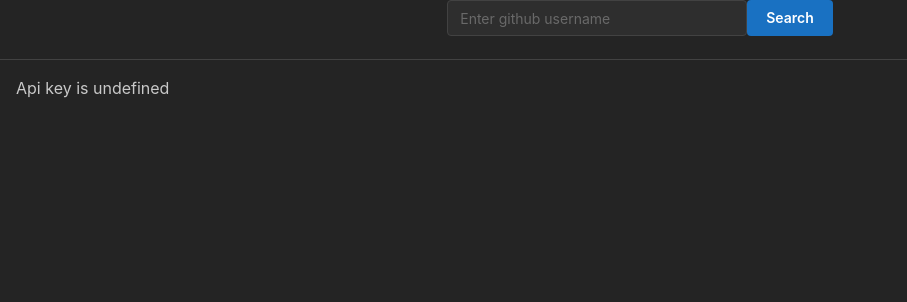
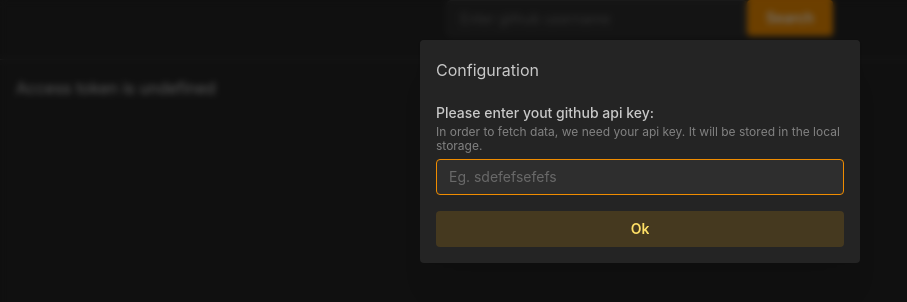
Before and after one commit to adcw/github-viewer, a React (Create React App) app: page / in a window 1280 px wide. Shown: the top 302 px of the page, without its empty margins (0-907 px from the left). Built offline with nearby package versions, Linux system fonts and the light colour scheme.

Commit message:
Basic token provider w/o validation

```diff
--- a/src/App.js
+++ b/src/App.js
@@ -1,18 +1,18 @@
 import { MantineProvider } from "@mantine/core";
 
-import { ApiKeyProvider } from "./github-utils/ApikeyProvider";
+import { GHAccessTokenProvider } from "./github-utils/GHAccessTokenProvider";
 import Page from "./page/Page";
 
 function App() {
   return (
     <MantineProvider
-      theme={{ colorScheme: "dark" }}
+      theme={{ colorScheme: "dark", primaryColor: "yellow" }}
       defaultColorScheme="dark"
       withGlobalClasses
     >
-      <ApiKeyProvider>
+      <GHAccessTokenProvider>
         <Page />
-      </ApiKeyProvider>
+      </GHAccessTokenProvider>
     </MantineProvider>
   );
 }
--- a/src/github-utils/ApikeyProvider.tsx
+++ /dev/null
@@ -1,35 +0,0 @@
-import { useLocalStorage } from "@mantine/hooks";
-import { createContext, useContext, useState } from "react";
-
-export interface ApiKeyContextInterface {
-  apiKey: string;
-}
-
-const ApiKeyContext = createContext<ApiKeyContextInterface | undefined>(
-  undefined
-);
-
-export const useGithubApiKey = () => {
-  const context = useContext(ApiKeyContext);
-
-  if (context === undefined) {
-    throw new Error("useGithubApiKey must be used within a GithubApiKey");
-  }
-
-  return context.apiKey;
-};
-
-export const ApiKeyProvider = ({ children }) => {
-  const [apiKey, setApiKey] = useLocalStorage({
-    key: "giyhub-api-key",
-    defaultValue: undefined,
-  });
-
-  return (
-    <ApiKeyContext.Provider value={{ apiKey }}>
-      {children}
-    </ApiKeyContext.Provider>
-  );
-};
-
-export default ApiKeyProvider;
--- /dev/null
+++ b/src/github-utils/GHAccessTokenProvider.tsx
@@ -0,0 +1,78 @@
+import { Button, Modal, Stack, TextInput } from "@mantine/core";
+import { useDisclosure, useLocalStorage } from "@mantine/hooks";
+import { createContext, useContext, useEffect, useRef, useState } from "react";
+
+export interface GHAccessTokenInterface {
+  accessToken: string;
+}
+
+const GHAccessTokenContext = createContext<GHAccessTokenInterface | undefined>(
+  undefined
+);
+
+export const useGithubAccessToken = () => {
+  const context = useContext(GHAccessTokenContext);
+
+  if (context === undefined) {
+    throw new Error("useGithubAccessToken must be used within a GHAccessToken");
+  }
+
+  return context.accessToken;
+};
+
+export const GHAccessTokenProvider = ({ children }) => {
+  const [accessToken, setAccessToken] = useLocalStorage({
+    key: "giyhub-api-key",
+    defaultValue: undefined,
+  });
+
+  const [opened, { open, close }] = useDisclosure(false);
+  const inputRef = useRef<HTMLInputElement | null>(null);
+
+  useEffect(() => {
+    if (accessToken === undefined) {
+      open();
+    } else close()
+  }, [accessToken]);
+
+  const handleSubmit = () => {
+    const enteredToken = inputRef.current.value;
+
+    // TODO: Add validation
+    setAccessToken(enteredToken);
+    close()
+  };
+
+  return (
+    <GHAccessTokenContext.Provider value={{ accessToken: accessToken }}>
+      <Modal
+        opened={opened}
+        withCloseButton={false}
+        onClose={close}
+        closeOnEscape={false}
+        closeOnClickOutside={false}
+        title="Configuration"
+        overlayProps={{
+          backgroundOpacity: 0.55,
+          blur: 3,
+        }}
+      >
+        <Stack>
+          <TextInput
+            ref={inputRef}
+            label="Please enter yout github api key:"
+            description="In order to fetch data, we need your api key. It will be stored in the local storage."
+            placeholder="Eg. sdefefsefefs"
+          />
+
+          <Button variant="light" onClick={handleSubmit}>
+            Ok
+          </Button>
+        </Stack>
+      </Modal>
+      {children}
+    </GHAccessTokenContext.Provider>
+  );
+};
+
+export default GHAccessTokenProvider;
--- a/src/page/Page.tsx
+++ b/src/page/Page.tsx
@@ -1,12 +1,11 @@
 import { AppShell, Button, Center, Group, TextInput } from "@mantine/core";
 
 import {
-  ApiKeyProvider,
-  useGithubApiKey,
-} from "../github-utils/ApikeyProvider";
+    useGithubAccessToken
+} from "../github-utils/GHAccessTokenProvider";
 
 const Page = () => {
-  const apiKey = useGithubApiKey();
+  const accessToken = useGithubAccessToken();
   return (
     <AppShell
       header={{ height: 60 }}
@@ -27,7 +26,7 @@
         </form>
       </AppShell.Header>
 
-      <AppShell.Main>Api key is {apiKey ?? "undefined"}</AppShell.Main>
+      <AppShell.Main>Access token is {accessToken ?? "undefined"}</AppShell.Main>
     </AppShell>
   );
 };
```
